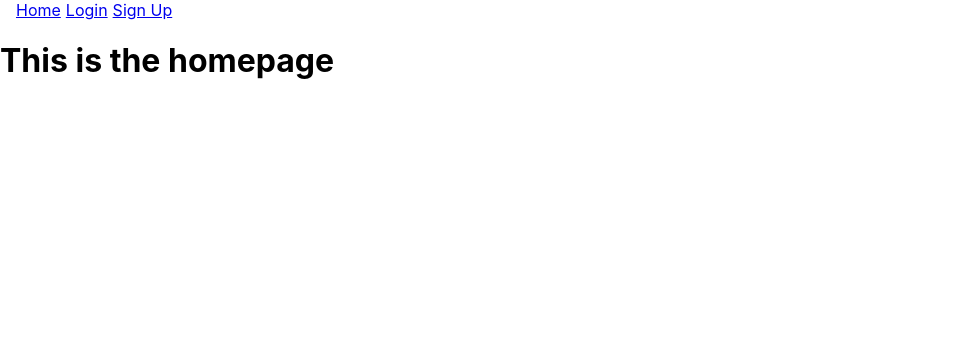
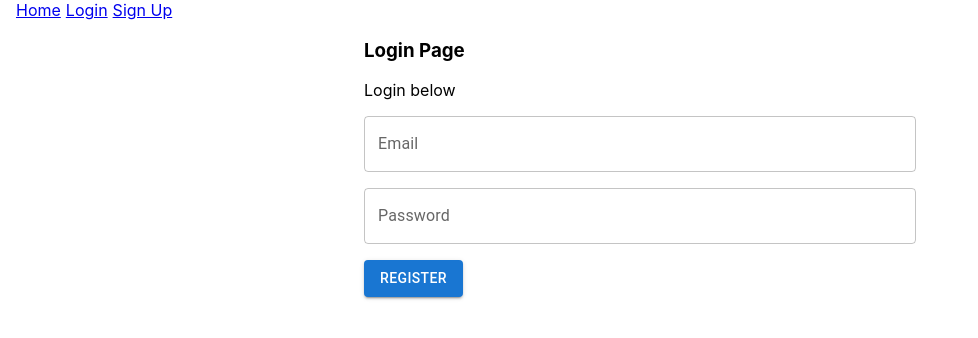
Before and after one commit to garysmith1933/CatCare, a React (Create React App) app in the folder client/: page /login in a window 1280 px wide. Shown: the top 338 px of the page, without its empty margins (0-978 px from the left). Built offline with nearby package versions, Linux system fonts and the light colour scheme.

Commit message:
user is now able to login/signout

```diff
--- a/client/src/App.js
+++ b/client/src/App.js
@@ -3,7 +3,9 @@ import './App.css';
 import { Routes, Route } from 'react-router-dom';
 import Homepage from './pages/homePage';
 import Signup from './pages/signup';
+import Navbar from './components/Navbar';
+import Login from './pages/login';
 const App = () => {
-    return (_jsx("div", { children: _jsxs(Routes, { children: [_jsx(Route, { path: "/", element: _jsx(Homepage, {}) }), _jsx(Route, { path: "/login", element: _jsx(Homepage, {}) }), _jsx(Route, { path: "/signup", element: _jsx(Signup, {}) })] }) }));
+    return (_jsxs("div", { children: [_jsx(Navbar, {}), _jsxs(Routes, { children: [_jsx(Route, { path: "/", element: _jsx(Homepage, {}) }), _jsx(Route, { path: "/login", element: _jsx(Login, {}) }), _jsx(Route, { path: "/signup", element: _jsx(Signup, {}) })] })] }));
 };
 export default App;
--- a/client/src/App.tsx
+++ b/client/src/App.tsx
@@ -4,13 +4,15 @@ import { Routes, Route } from 'react-router-dom';
 import Homepage from './pages/homePage';
 import Signup from './pages/signup';
 import Navbar from './components/Navbar';
+import Login from './pages/login'
 
 const App: FC = () => {
   return (
     <div>
+      <Navbar/>
       <Routes>
         <Route path="/" element={<Homepage/>}/>
-        <Route path="/login" element={<Homepage/>}/>
+        <Route path="/login" element={<Login/>}/>
         <Route path="/signup" element={<Signup/>}/>
       </Routes>
     </div>
--- a/client/src/components/Navbar.js
+++ b/client/src/components/Navbar.js
@@ -1,6 +1,20 @@
-import { jsx as _jsx, jsxs as _jsxs } from "react/jsx-runtime";
+import { jsx as _jsx, Fragment as _Fragment, jsxs as _jsxs } from "react/jsx-runtime";
 import { Link } from "react-router-dom";
+import { useContext } from 'react';
+import { AuthContext } from "../context/authContext";
+import { useNavigate } from "react-router-dom";
+import { Button } from "@mui/material";
 const Navbar = () => {
-    return (_jsx("div", Object.assign({ className: "navbar" }, { children: _jsxs("div", Object.assign({ className: "navItems", style: { marginLeft: "1rem", display: "flex", gap: 5 } }, { children: [_jsx(Link, Object.assign({ to: '/home' }, { children: "Home" })), _jsx(Link, Object.assign({ to: '/login' }, { children: "Login" })), _jsx(Link, Object.assign({ to: '/signup' }, { children: "Sign Up" }))] })) })));
+    let navigate = useNavigate();
+    const { user, logout } = useContext(AuthContext);
+    const onLogout = () => {
+        logout();
+        navigate('/');
+    };
+    console.log(user);
+    return (_jsx("div", Object.assign({ className: "navbar" }, { children: user ?
+            _jsx(_Fragment, { children: _jsx(Button, Object.assign({ variant: "contained", style: { textDecoration: "none", color: "white" }, onClick: onLogout }, { children: "Logout" })) })
+            :
+                _jsxs("div", Object.assign({ className: "navItems", style: { marginLeft: "1rem", display: "flex", gap: 5 } }, { children: [_jsx(Link, Object.assign({ to: '/home' }, { children: "Home" })), _jsx(Link, Object.assign({ to: '/login' }, { children: "Login" })), _jsx(Link, Object.assign({ to: '/signup' }, { children: "Sign Up" }))] })) })));
 };
 export default Navbar;
--- a/client/src/pages/homePage.js
+++ b/client/src/pages/homePage.js
@@ -1,6 +1,11 @@
-import { jsx as _jsx, Fragment as _Fragment, jsxs as _jsxs } from "react/jsx-runtime";
-import Navbar from '../components/Navbar';
+import { jsx as _jsx, jsxs as _jsxs, Fragment as _Fragment } from "react/jsx-runtime";
+import { AuthContext } from '../context/authContext';
+import { useContext } from 'react';
 const Homepage = () => {
-    return (_jsxs(_Fragment, { children: [_jsx(Navbar, {}), _jsx("h1", { children: " This is the homepage " })] }));
+    const { user } = useContext(AuthContext);
+    return (_jsxs(_Fragment, { children: [_jsx("h1", { children: " This is the homepage " }), user ?
+                _jsxs("p", { children: [" Welcome ", user.email, " "] })
+                :
+                    _jsx("p", { children: "There is no user currenly logged in" })] }));
 };
 export default Homepage;
--- /dev/null
+++ b/client/src/pages/login.js
@@ -0,0 +1,76 @@
+import { useContext, useState } from "react";
+import { AuthContext } from "../context/authContext";
+import { useForm } from "../utilites/hooks";
+import { useMutation } from "@apollo/react-hooks";
+import { gql } from "graphql-tag"
+import { useNavigate } from "react-router-dom";
+import { TextField, Button, Container, Stack, Alert } from '@mui/material';
+
+const LOGIN_USER = gql`
+mutation LoginUser($loginInput: LoginInput) {
+  loginUser(loginInput: $loginInput) {
+    email
+    username
+    token
+  }
+}
+`
+
+const Login = () => {
+  let navigate = useNavigate();
+  const context = useContext(AuthContext);
+  const [ errors, setErrors ] = useState([]);
+
+  function loginUserCallback() {
+    loginUser();
+  }
+
+  const { onChange, onSubmit, values } = useForm(loginUserCallback, {
+    email: '',
+    password: ''
+  })
+
+
+  const [ loginUser, { loading } ] = useMutation(LOGIN_USER, {
+    update(proxy, { data: { loginUser: userData }}) {
+      console.log('we made it')
+      context.login(userData);
+      navigate('/');
+    },
+
+    onError({ graphQLErrors }) {
+      setErrors(graphQLErrors);
+    },
+
+    variables: { loginInput: values }
+  })
+
+  return (
+    <Container spacing={2} maxWidth="sm">
+      <h3>Login Page</h3>
+      <p>Login below</p>
+      <Stack spacing={2} paddingBottom={2}>
+         <TextField
+          label="Email"
+          name="email"
+          onChange={onChange}
+        />
+         <TextField
+          label="Password"
+          name="password"
+          onChange={onChange}
+        />
+      </Stack>
+      {errors.map( function(error) {
+        return (
+          <Alert severity="error">
+            {error.message}
+          </Alert>
+        )
+      })}
+      <Button variant="contained" onClick={onSubmit}>Register</Button>
+    </Container>
+  )
+}
+
+export default Login;
--- a/client/src/utilites/hooks.js
+++ b/client/src/utilites/hooks.js
@@ -1,7 +1,6 @@
 import { useState } from 'react';
 export const useForm = (callback, initialState = {}) => {
     const [values, setValues] = useState(initialState);
-    //need to change out typing, any is just a placeholder
     const onChange = (event) => {
         let target = event.target;
         setValues(Object.assign(Object.assign({}, values), { [target.name]: target.value }));
--- a/client/src/utilites/hooks.ts
+++ b/client/src/utilites/hooks.ts
@@ -3,7 +3,6 @@ import { useState, ChangeEvent } from 'react'
 export const useForm = (callback: Function, initialState = {}) => {
   const [values, setValues] = useState(initialState);
 
-  //need to change out typing, any is just a placeholder
   const onChange = (event:ChangeEvent) => {
     let target = event.target as HTMLInputElement;
     setValues({ ...values, [target.name]: target.value});
```
Also changed, not shown: client/src/components/Navbar.tsx (+25 -7 lines), client/src/pages/homePage.tsx (+8 -2 lines).
